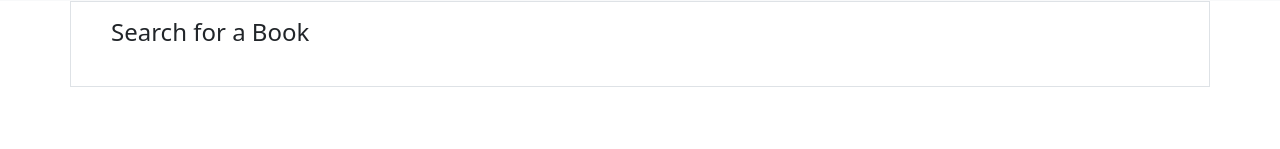
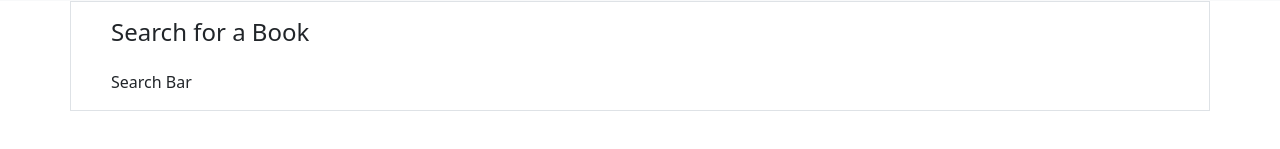
Before and after one commit to Billy-MK/Google-Books-Search, a React (Create React App) app in the folder client/: page /search in a window 1280 px wide. Shown: the part 289-438 px from the top of the page. Built offline with nearby package versions, Linux system fonts and the light colour scheme.

Commit message:
Created SearchBar component and linked to search page

```diff
--- /dev/null
+++ b/client/src/components/SearchBar.js
@@ -0,0 +1,11 @@
+import React from 'react';
+
+function SearchBar() {
+
+
+    return (
+        <div>Search Bar</div>
+    )
+}
+
+export default SearchBar;
--- a/client/src/pages/Search.js
+++ b/client/src/pages/Search.js
@@ -1,4 +1,5 @@
 import React, { useState, useEffect } from "react";
+import SearchBar from "../components/SearchBar";
 
 function Search() {
     return (
@@ -7,6 +8,7 @@
                 <h4>Search for a Book</h4>
             </div>
             <div className="row m-3">
+                <SearchBar />
             </div>
         </div>
     )
```
